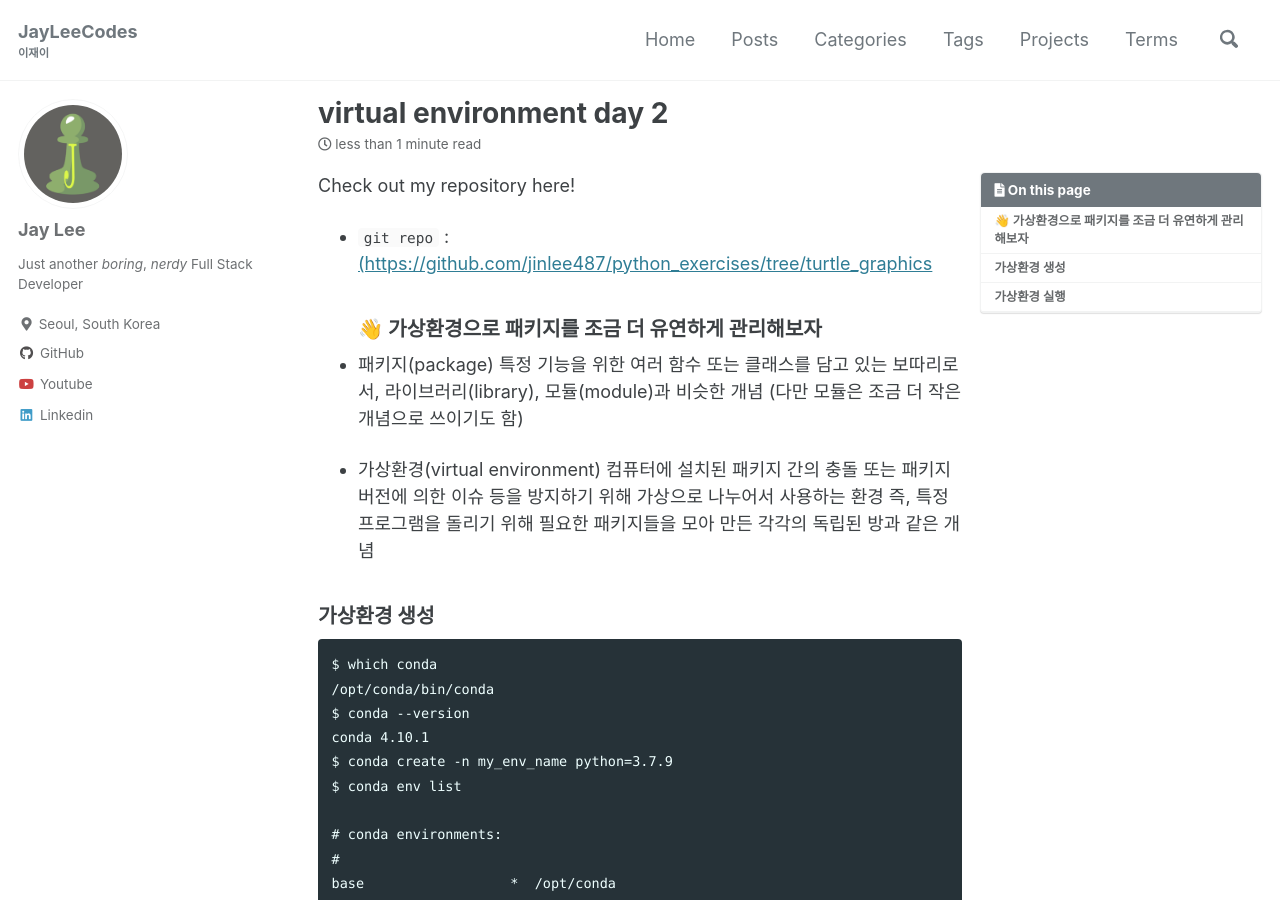
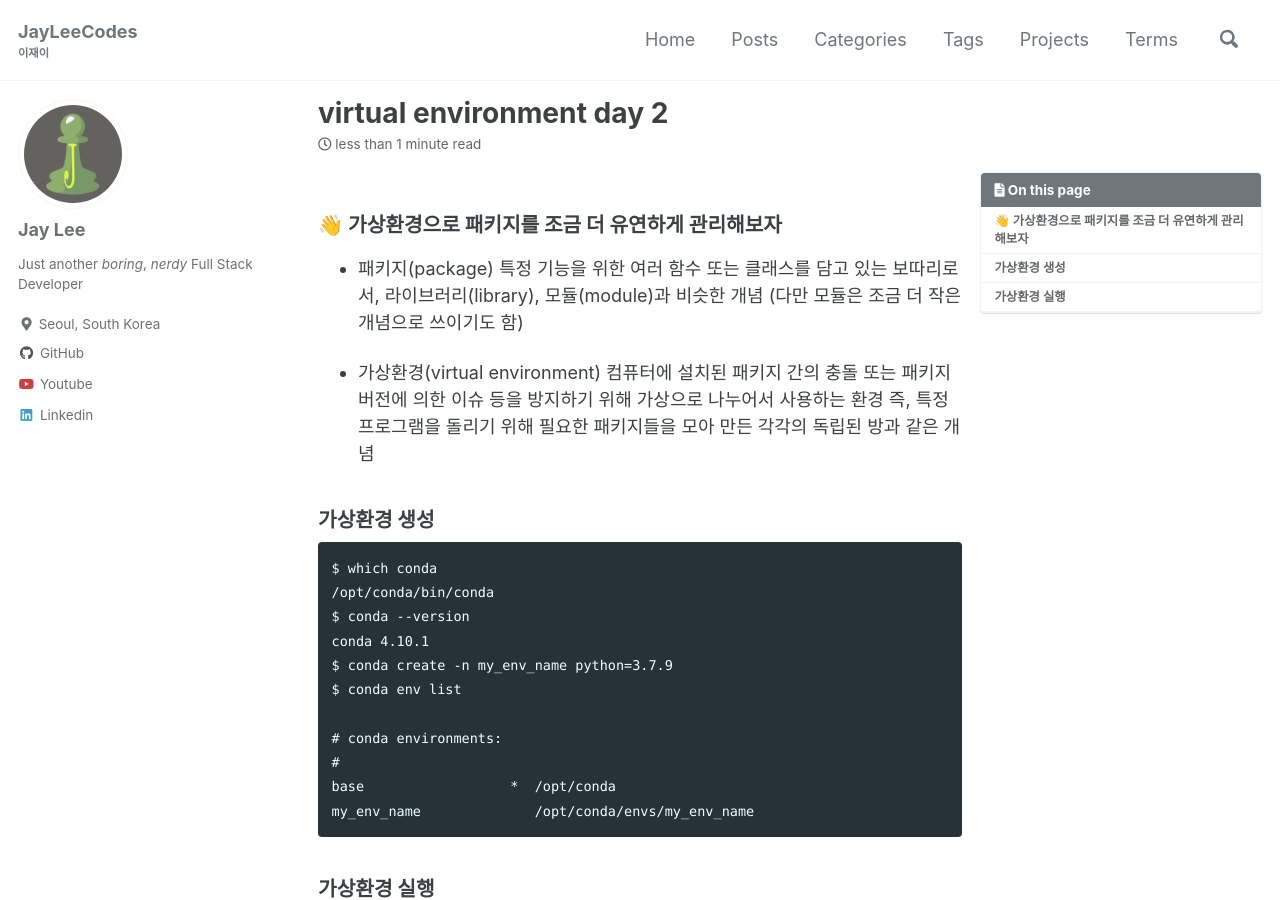
Before and after one commit to jinlee487/jinlee487.github.io, a Jekyll site: the page built from _posts/2021-06-28-aiffel-second-post.md, in a window 1280 px wide and 900 px high. Built offline with Jekyll 4.4.1, drawn with Linux system fonts in a browser that asks for light colours; cached includes are drawn as plain includes; comment, search, counter and statistics services are not loaded.

Commit message:
aiffel posting 2

```diff
--- a/_posts/2021-06-28-aiffel-second-post.md
+++ b/_posts/2021-06-28-aiffel-second-post.md
@@ -13,8 +13,6 @@ last_modified_at: 2021-06-28T17:06:00Z
 ---
 
 
-Check out my repository here!
-- `git repo` : [(https://github.com/jinlee487/python_exercises/tree/turtle_graphics](https://github.com/jinlee487/python_exercises/tree/turtle_graphics)
 ### 👋 가상환경으로 패키지를 조금 더 유연하게 관리해보자
 
 - 패키지(package) 특정 기능을 위한 여러 함수 또는 클래스를 담고 있는 보따리로서, 라이브러리(library), 모듈(module)과 비슷한 개념 (다만 모듈은 조금 더 작은 개념으로 쓰이기도 함)
```
